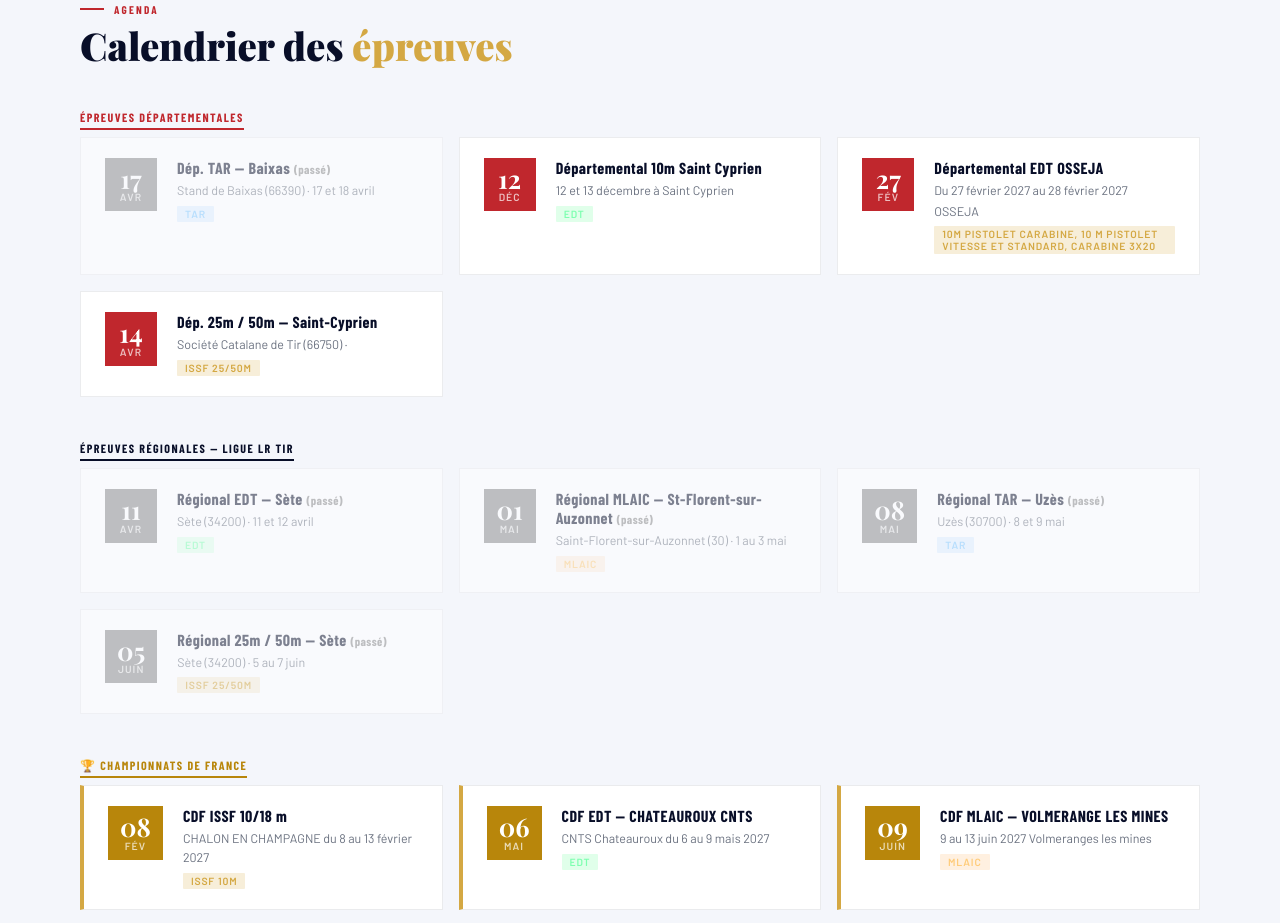
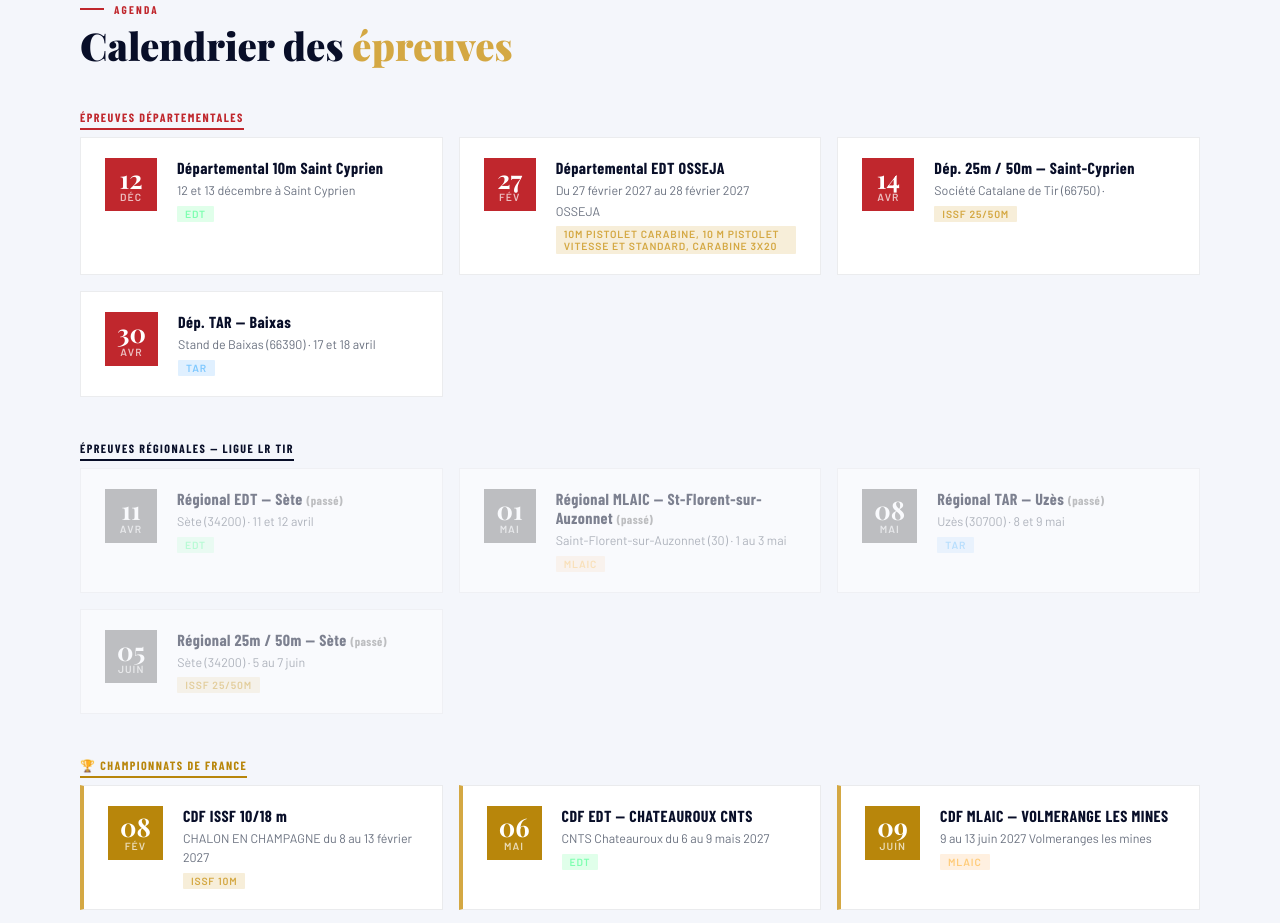
Before and after one commit to liguelrtir-lr/cdtir66, an Eleventy site: page src/index.njk in a window 1280 px wide. Shown: the part 2071-2994 px from the top of the page. Built offline with nearby package versions, Linux system fonts and the light colour scheme; Eleventy itself is replaced by a stand-in of ours; files that its build step writes are made by us from their sources.

Commit message:
Update Calendrier des compétitions “dep-tar-baixas”

```diff
--- a/src/calendrier/dep-tar-baixas.md
+++ b/src/calendrier/dep-tar-baixas.md
@@ -1,6 +1,6 @@
 ---
 title: Dép. TAR — Baixas
-date: 2026-04-17
+date: 2027-05-01T00:00:00.000+02:00
 lieu: Stand de Baixas (66390) · 17 et 18 avril
 niveau: departementale
 discipline: TAR
```
